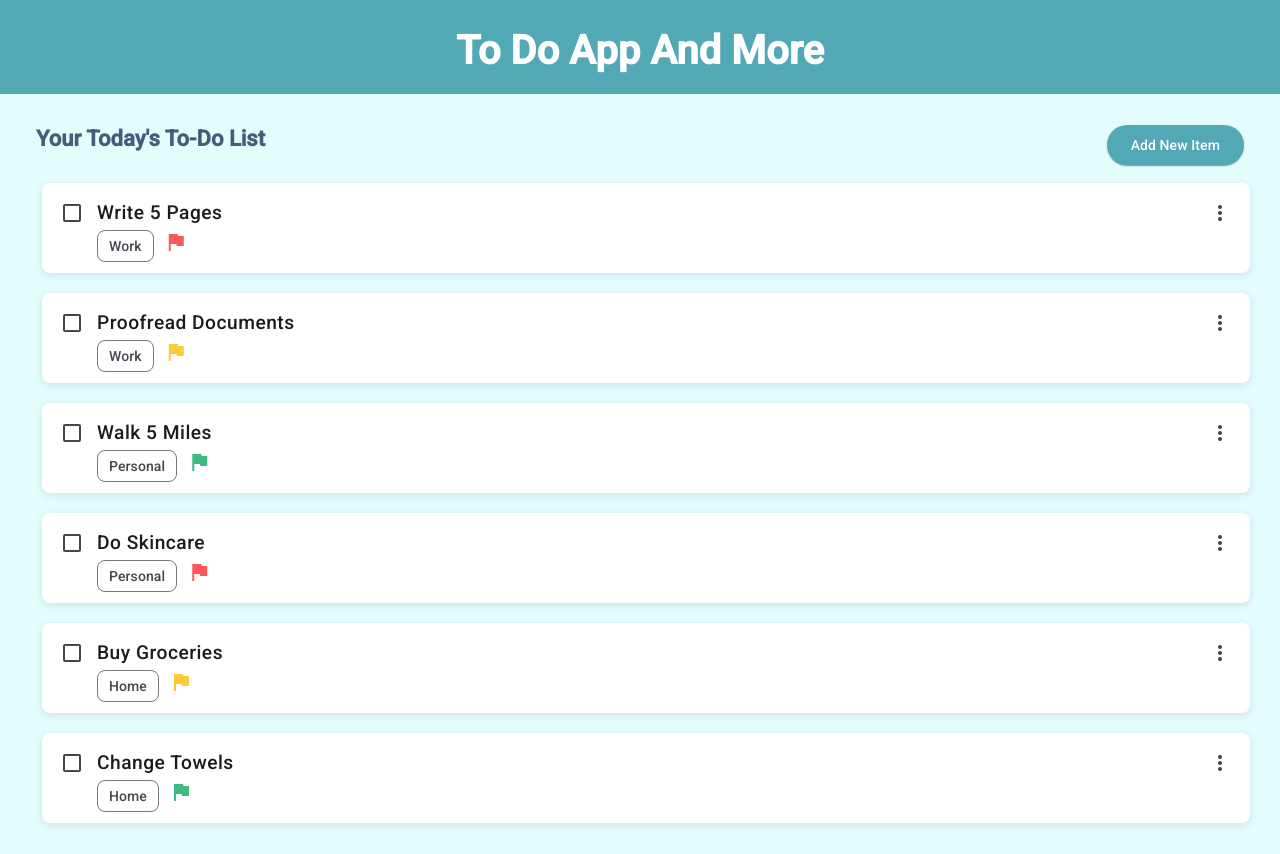
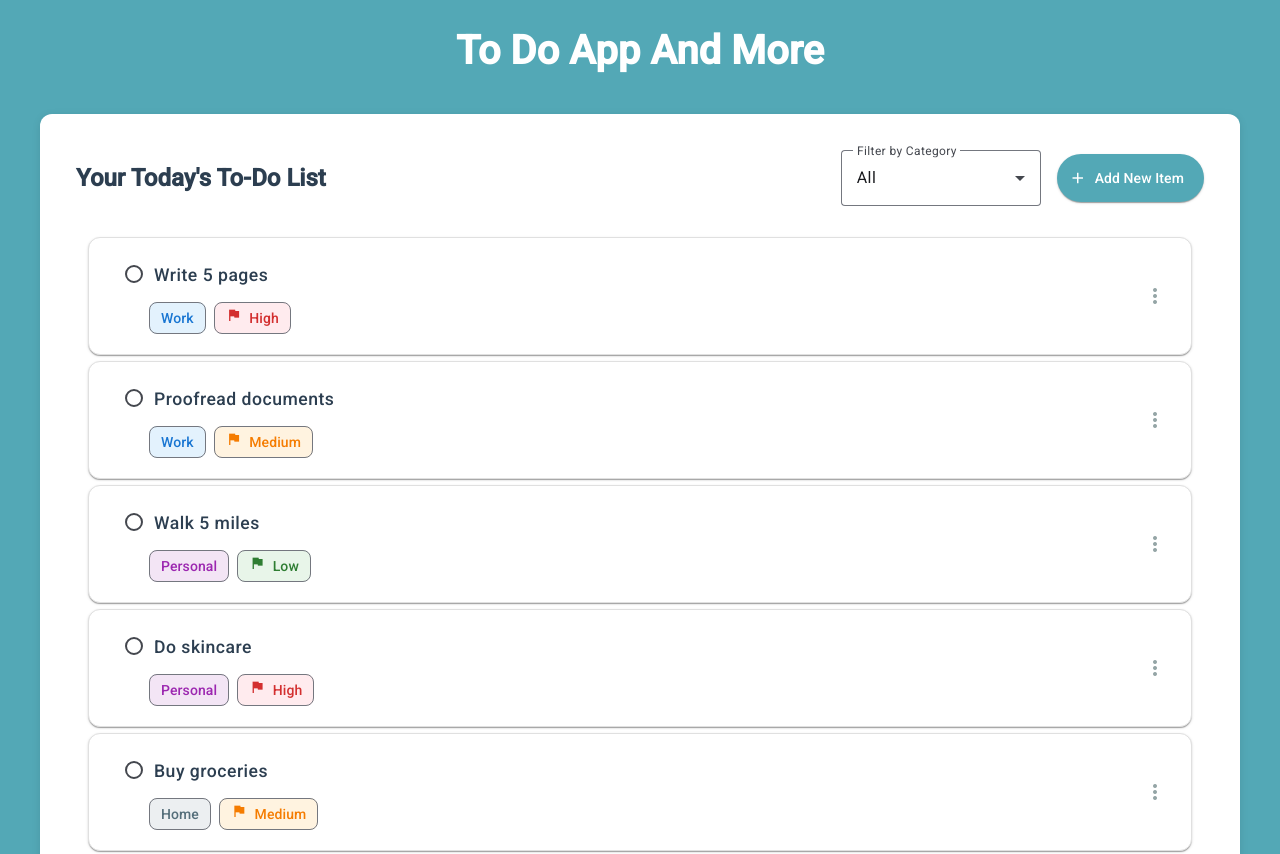
Before and after one commit to Nancy214/ToDo-App-And-More, an Angular app: page / in a window 1280 px wide. Shown: the top 854 px of the page. Built offline with nearby package versions, Linux system fonts and the light colour scheme.

Commit message:
style updates

```diff
--- a/angular.json
+++ b/angular.json
@@ -100,5 +100,8 @@
         }
       }
     }
+  },
+  "cli": {
+    "analytics": false
   }
 }
--- a/src/app/add-todo-dialog/add-todo-dialog.component.scss
+++ b/src/app/add-todo-dialog/add-todo-dialog.component.scss
@@ -1,9 +1,61 @@
+:host {
+  display: block;
+  padding: 24px;
+}
+
+h2 {
+  color: #2c3e50;
+  margin: 0 0 24px 0;
+  font-weight: 700;
+  font-size: 24px;
+  letter-spacing: -0.5px;
+}
+
 mat-form-field {
   width: 100%;
-  margin-bottom: 5px;
-  margin-top: 15px;
+  margin-bottom: 20px;
+}
+
+mat-dialog-actions {
+  padding: 24px 0 0 0;
+  gap: 16px;
 }
 
 button {
-  margin-left: 10px;
+  min-width: 120px;
+  border-radius: 24px !important;
+
+  &[mat-raised-button] {
+    padding: 0 28px;
+    height: 44px;
+    font-weight: 500;
+    letter-spacing: 0.3px;
+    transition: all 0.2s ease;
+
+    &:first-child {
+      box-shadow: 0 4px 12px rgba(83, 168, 182, 0.2);
+      &:hover {
+        box-shadow: 0 6px 16px rgba(83, 168, 182, 0.3);
+      }
+    }
+
+    &:last-child {
+      box-shadow: 0 4px 12px rgba(69, 93, 122, 0.2);
+      &:hover {
+        box-shadow: 0 6px 16px rgba(69, 93, 122, 0.3);
+      }
+    }
+  }
 }
+
+::ng-deep {
+  .mat-mdc-form-field-appearance-outline .mat-mdc-form-field-outline {
+    border-radius: 12px;
+  }
+
+  .mat-mdc-form-field {
+    .mat-mdc-form-field-flex {
+      border-radius: 12px;
+    }
+  }
+}
--- a/src/app/todo-list/todo-list.component.html
+++ b/src/app/todo-list/todo-list.component.html
@@ -1,105 +1,78 @@
 <div class="container">
   <mat-card class="outer-card">
     <mat-card-header>
+      <div class="header-content">
         <mat-card-title>Your Today's To-Do List</mat-card-title>
-      <button
-        mat-raised-button
-        class="add-button"
-        (click)="openAddTodoDialog()"
-      >
+        <div class="header-actions">
+          <mat-form-field appearance="outline" class="filter-field">
+            <mat-label>Filter by Category</mat-label>
+            <mat-select [(ngModel)]="selectedCategory">
+              <mat-option [value]="''">All</mat-option>
+              <mat-option *ngFor="let cat of categories" [value]="cat">
+                {{cat}}
+              </mat-option>
+            </mat-select>
+          </mat-form-field>
+          <button mat-raised-button class="add-button" (click)="openAddTodoDialog()">
+            <mat-icon>add</mat-icon>
             Add New Item
           </button>
+        </div>
+      </div>
     </mat-card-header>
+
     <mat-card-content>
+      <div class="empty-state" *ngIf="filteredTodos.length === 0">
+        <mat-icon class="empty-icon">assignment</mat-icon>
+        <h3>No tasks found</h3>
+        <p>Add a new task to get started!</p>
+      </div>
+
       <mat-list>
-        <mat-list-item *ngFor="let todo of todos" style="height: auto">
+        <mat-list-item *ngFor="let todo of filteredTodos" style="height: auto">
           <mat-card [class.completed]="todo.completed" class="inner-card">
-            <!-- View Mode -->
+            <div class="todo-view">
+              <div class="todo-content">
+                <div class="title-row">
                   <mat-checkbox
-              [(ngModel)]="todo.completed"
-              (check)="toggleCompletion(todo)"
+                    [checked]="todo.completed"
+                    (change)="toggleCompletion(todo)"
+                    [color]="'primary'"
                   >
                   </mat-checkbox>
-            <div class="todo-view">
                   <h6>
                     <span [class.done]="todo.completed">{{ todo.title }}</span>
-                <br /><span class="subtitle"
-                  ><mat-chip style="margin-right: 10px">{{
-                    todo.category
-                  }}</mat-chip
-                  ><mat-icon
-                    [ngStyle]="
-                      todo.priority === 'High'
-                        ? { color: '#f95959' }
-                        : todo.priority === 'Medium'
-                        ? { color: '#ffc93c' }
-                        : { color: '#42b883' }
-                    "
-                    >flag</mat-icon
-                  ></span
-                >
                   </h6>
+                </div>
+                <div class="todo-metadata">
+                  <mat-chip-set>
+                    <mat-chip [class]="todo.category.toLowerCase()">
+                      {{todo.category}}
+                    </mat-chip>
+                    <mat-chip [class]="'priority-' + todo.priority.toLowerCase()">
+                      <mat-icon class="priority-icon">flag</mat-icon>
+                      {{todo.priority}}
+                    </mat-chip>
+                  </mat-chip-set>
+                </div>
+              </div>
 
               <div class="actions">
-                <button mat-icon-button [matMenuTriggerFor]="menu">
+                <button mat-icon-button [matMenuTriggerFor]="menu" class="action-button">
                   <mat-icon>more_vert</mat-icon>
                 </button>
                 <mat-menu #menu="matMenu">
-                  <button
-                    mat-menu-item
-                    [disabled]="todo.completed === true"
-                    (click)="openEditTodoDialog(todo)"
-                  >
-                    Edit
+                  <button mat-menu-item [disabled]="todo.completed" (click)="openEditTodoDialog(todo)">
+                    <mat-icon>edit</mat-icon>
+                    <span>Edit</span>
                   </button>
-                  <button
-                    mat-menu-item
-                    [disabled]="todo.completed === true"
-                    (click)="deleteTodo(todo.id)"
-                  >
-                    Delete
+                  <button mat-menu-item [disabled]="todo.completed" (click)="deleteTodo(todo.id)">
+                    <mat-icon>delete</mat-icon>
+                    <span>Delete</span>
                   </button>
                 </mat-menu>
-                <!-- <button
-                  mat-icon-button
-                  [disabled]="todo.completed === true"
-                  (click)="startEditing(todo.id)"
-                >
-                  <mat-icon style="color: #53a8b6">edit</mat-icon>
-                </button>
-                <button
-                  mat-icon-button
-                  [disabled]="todo.completed === true"
-                  (click)="deleteTodo(todo.id)"
-                >
-                  <mat-icon style="color: #f95959">delete</mat-icon>
-                </button> -->
               </div>
             </div>
-
-            <!-- Edit Mode -->
-            <!-- <div *ngIf="editingToDoId === todo.id" class="todo-edit">
-              <mat-form-field appearance="outline">
-                <mat-label>Title</mat-label>
-                <input matInput #titleInput [(ngModel)]="todo.title" />
-              </mat-form-field>
-              <div class="actions" style="gap: 10px">
-                <button
-                  mat-raised-button
-                  style="background-color: #53a8b6; color: #ffffff"
-                  (click)="saveEdit(todo.id, titleInput.value)"
-                >
-                  Save
-                </button>
-                <button
-                  mat-raised-button
-                  style="background-color: #455d7a; color: #ffffff"
-                  (click)="cancelEdit()"
-                >
-                  Cancel
-                </button>
-              </div>
-            </div> -->
           </mat-card>
         </mat-list-item>
       </mat-list>
--- a/src/app/todo-list/todo-list.component.scss
+++ b/src/app/todo-list/todo-list.component.scss
@@ -2,108 +2,195 @@
   display: flex;
   flex-direction: column;
   align-items: center;
-  overflow-x: hidden;
+  padding: 20px;
+  max-width: 1200px;
+  margin: 0 auto;
 }
-mat-card-header {
+
+.header-content {
+  width: 100%;
   display: flex;
   justify-content: space-between;
+  align-items: center;
+  flex-wrap: wrap;
+  gap: 20px;
+  padding: 0 20px;
+}
+
+.header-actions {
+  display: flex;
+  gap: 16px;
+  align-items: center;
+}
+
+.filter-field {
+  width: 200px;
+  margin-bottom: 0;
+  margin-top: 20px;
+}
+
+.outer-card {
+  width: 100%;
+  border-radius: 12px;
+  background-color: #ffffff;
+  box-shadow: 0 2px 8px rgba(0, 0, 0, 0.1);
+  min-height: 80vh;
 }
 
 mat-card-title {
-  color: #455d7a;
+  font-size: 24px;
+  color: #2c3e50;
   font-weight: 600;
-  padding-left: 20px;
-}
-
-.outer-card {
-  display: flex;
-  flex-direction: column;
-  background-color: #e3fcfc;
-  width: 100%;
-  border-radius: 0;
-  padding: 15px 20px 15px 0;
-  min-height: 110vh;
+  margin: 0;
 }
 
 .inner-card {
-  margin: 10px 10px 10px 10px;
-  padding: 10px;
+  margin: 3px 16px;
+  padding: 16px 16px 16px 25px;
   background-color: #ffffff;
-  border-radius: 8px;
-  box-shadow: 0 2px 8px rgba(0, 0, 0, 0.1);
-  transition: box-shadow 0.3s ease;
-  display: flex;
-  flex-direction: row;
-  text-wrap-mode: wrap;
-  height: 90px;
+  border: 1px solid #e0e0e0;
+  transition: all 0.3s ease;
+  height: auto;
+  min-height: fit-content;
 
   &:hover {
-    box-shadow: 0 4px 16px rgba(0, 0, 0, 0.15);
+    transform: translateY(-2px);
+    box-shadow: 0 4px 12px rgba(0, 0, 0, 0.1);
   }
 
   &.completed {
-    //text-decoration: line-through;
-    opacity: 0.7;
-    color: #999;
+    background-color: #f8f9fa;
+    border-color: #dee2e6;
   }
-}
-
-.done {
-  text-decoration: line-through;
-}
-
-mat-card-content {
-  display: flex;
-  flex-direction: column;
-  width: 100%;
-}
-
-mat-checkbox {
-  margin-right: 5px;
 }
 
 .todo-view {
   width: 100%;
   display: flex;
-  justify-content: space-between;
+  align-items: center;
+  gap: 16px;
+  flex-wrap: wrap;
 }
 
-.todo-view h6 {
-  font-size: 1.2rem;
-  margin-top: 8px;
-  text-transform: capitalize;
-  transition: color 0.3s;
-  font-weight: 500;
+.todo-content {
+  flex: 1;
+  min-width: 0;
 }
 
-.subtitle {
-  font-weight: 100;
-  font-size: 0.9rem;
+.title-row {
   display: flex;
-  justify-content: start;
-  margin-top: 5px;
+  align-items: center;
+  word-break: break-word;
 }
 
-.todo-edit {
-  width: 100%;
-  margin-top: 5px;
+h6 {
+  font-size: 1.1rem;
+  margin: 0;
+  color: #2c3e50;
+  font-weight: 500;
+  white-space: normal;
+  line-height: 1.4;
+  overflow-wrap: break-word;
+  max-width: 100%;
+  padding-top: 3px;
 }
 
-mat-form-field {
-  width: 100%;
-  margin-bottom: 10px;
-  flex: 1;
+.todo-metadata {
+  display: flex;
+  gap: 8px;
+  align-items: center;
+  flex-wrap: wrap;
+  margin-left: 35px;
+  margin-top: 4px;
 }
 
-.actions {
-  display: flex;
-  margin-left: 15px;
-  justify-content: end;
+.done {
+  text-decoration: line-through;
+  color: #6c757d;
+}
+
+// Category chips
+.mat-mdc-standard-chip.work { background-color: #e3f2fd !important; --mdc-chip-label-text-color: #1976d2 !important; }
+.mat-mdc-standard-chip.personal { background-color: #f3e5f5 !important; --mdc-chip-label-text-color: #9c27b0 !important; }
+.mat-mdc-standard-chip.home { background-color: #eceff1 !important; --mdc-chip-label-text-color: #546e7a !important; }
+
+// Priority chips
+.mat-mdc-standard-chip.priority-high { background-color: #ffebee !important; --mdc-chip-label-text-color: #d32f2f !important; }
+.mat-mdc-standard-chip.priority-medium { background-color: #fff3e0 !important; --mdc-chip-label-text-color: #f57c00 !important; }
+.mat-mdc-standard-chip.priority-low { background-color: #e8f5e9 !important; --mdc-chip-label-text-color: #2e7d32 !important; }
+
+.priority-icon {
+  font-size: 16px;
+  height: 16px;
+  width: 16px;
+  margin-right: 4px;
 }
 
 .add-button {
-  margin-left: 15px;
   background-color: #53a8b6 !important;
-  color: #ffffff !important;
-  width: fit-content;
+  color: white !important;
+  padding: 0 20px;
+  height: 48px;
+
+  mat-icon {
+    margin-right: 8px;
+  }
+
 }
+
+.empty-state {
+  display: flex;
+  flex-direction: column;
+  align-items: center;
+  justify-content: center;
+  padding: 48px;
+  color: #6c757d;
+
+  .empty-icon {
+    font-size: 48px;
+    height: 48px;
+    width: 48px;
+    margin-bottom: 16px;
+  }
+
+  h3 {
+    margin: 0 0 8px 0;
+    font-weight: 500;
+  }
+
+  p {
+    margin: 0;
+    color: #95a5a6;
+  }
+}
+
+.action-button {
+  color: #95a5a6;
+  margin-top: 0;
+
+  &:hover {
+    color: #2c3e50;
+  }
+}
+
+// Add these styles at the end of the file
+::ng-deep .mat-mdc-checkbox {
+  .mdc-checkbox {
+    .mdc-checkbox__background {
+      border-radius: 50% !important;
+    }
+
+    .mdc-checkbox__native-control:enabled:checked ~ .mdc-checkbox__background {
+      border-radius: 50% !important;
+    }
+
+    .mdc-checkbox__native-control:enabled:not(:checked) ~ .mdc-checkbox__background {
+      border-radius: 50% !important;
+    }
+  }
+}
+
+// Make the checkmark slightly smaller to fit better in the circle
+::ng-deep .mdc-checkbox__checkmark {
+  transform: scale(0.8);
+}
--- a/src/app/todo-list/todo-list.component.ts
+++ b/src/app/todo-list/todo-list.component.ts
@@ -11,6 +11,7 @@ import { CommonModule } from '@angular/common';
 import { MatCheckboxModule } from '@angular/material/checkbox';
 import { MatChipsModule } from '@angular/material/chips';
 import { MatMenuModule } from '@angular/material/menu';
+import { MatSelectModule } from '@angular/material/select';
 
 import { CATEGORIES, PRIORITIES, Todo } from '../models/todo';
 import { MatSnackBar } from '@angular/material/snack-bar';
@@ -32,6 +33,7 @@ import { AddTodoDialogComponent } from '../add-todo-dialog/add-todo-dialog.compo
     MatCheckboxModule,
     MatChipsModule,
     MatMenuModule,
+    MatSelectModule,
   ],
   templateUrl: './todo-list.component.html',
   styleUrl: './todo-list.component.scss',
@@ -77,7 +79,7 @@ export class TodoListComponent {
       id: 6,
       title: 'Change towels',
       category: 'Home',
-      completed: false,
+      completed: true,
       priority: 'Low',
     },
   ];
@@ -86,38 +88,26 @@ export class TodoListComponent {
   priorities = PRIORITIES;
 
   editingToDoId: number | boolean = false;
+  selectedCategory: string = '';
 
   constructor(public snackbar: MatSnackBar, private dialog: MatDialog) {}
 
-  // startEditing(todoId: number): void {
-  //   this.editingToDoId = todoId;
-  // }
-
-  // cancelEdit(): void {
-  //   this.editingToDoId = false;
-  // }
+  get filteredTodos(): Todo[] {
+    return this.selectedCategory
+      ? this.todos.filter(todo => todo.category === this.selectedCategory)
+      : this.todos;
+  }
 
   toggleCompletion(todo: Todo): void {
-    todo.completed = !todo.completed;
+    const index = this.todos.findIndex(t => t.id === todo.id);
+    this.todos[index] = { ...todo, completed: !todo.completed };
+
+    if (this.todos[index].completed) {
+      this.snackbar.open('Task completed! 🎉', 'Close', {
+        duration: 3000,
+      });
+    }
   }
-
-  // saveEdit(todoId: number, updatedTitle: string): void {
-  //   const todo = this.todos.find((t) => t.id === todoId);
-  //   if (!todo) return;
-
-  //   if (!updatedTitle.trim()) {
-  //     this.snackbar.open('Title cannot be empty.', 'Close', {
-  //       duration: 3000,
-  //     });
-  //     return;
-  //   }
-
-  //   todo.title = updatedTitle;
-  //   this.editingToDoId = false;
-  //   this.snackbar.open('To Do item updated successfully', 'Close', {
-  //     duration: 3000,
-  //   });
-  // }
 
   deleteTodo(todoId: number): void {
     this.todos = this.todos.filter((todo) => todo.id !== todoId);
```
Also changed, not shown: src/app/add-todo-dialog/add-todo-dialog.component.html (+14 -19 lines). Lines whose indentation alone changed are shown as unchanged.
